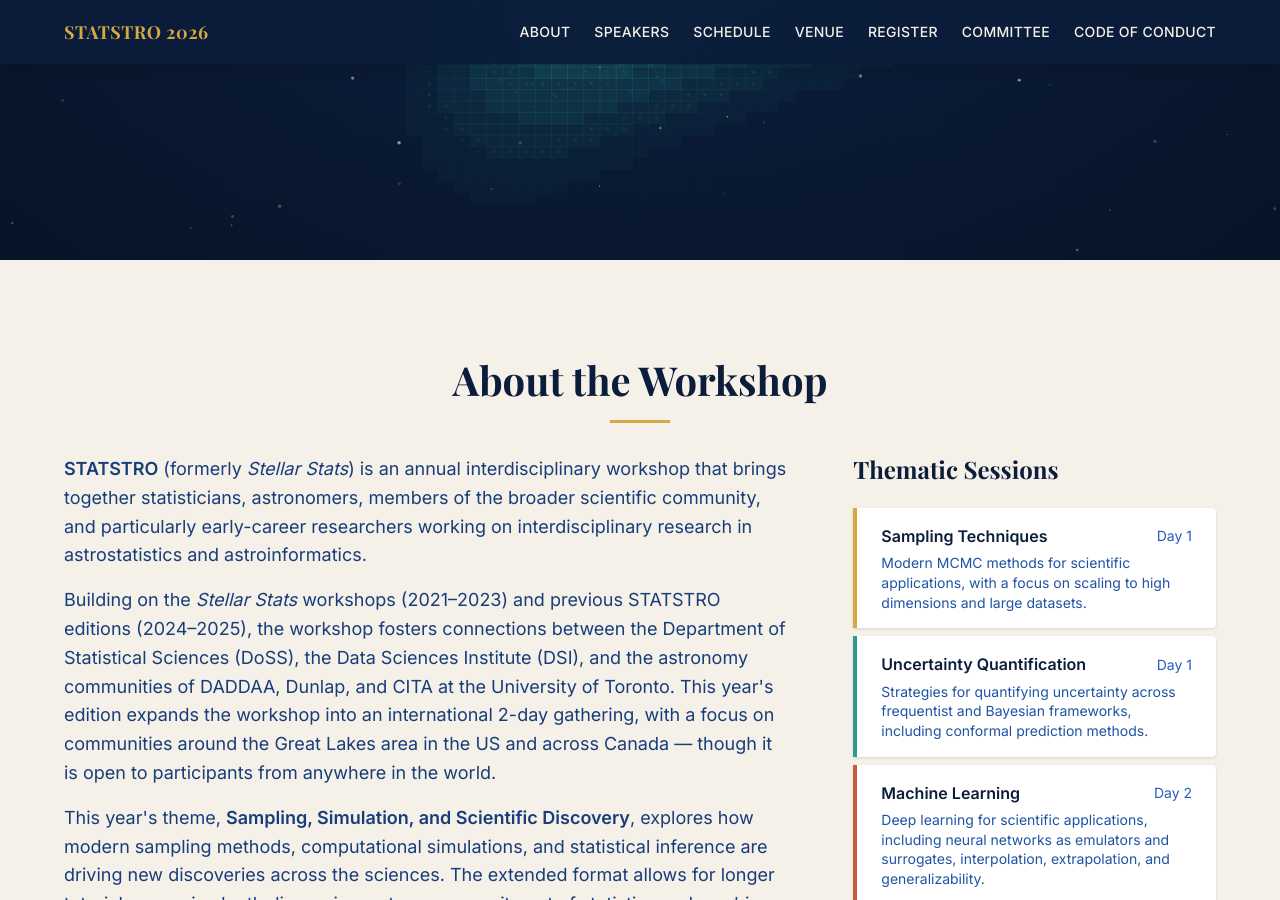
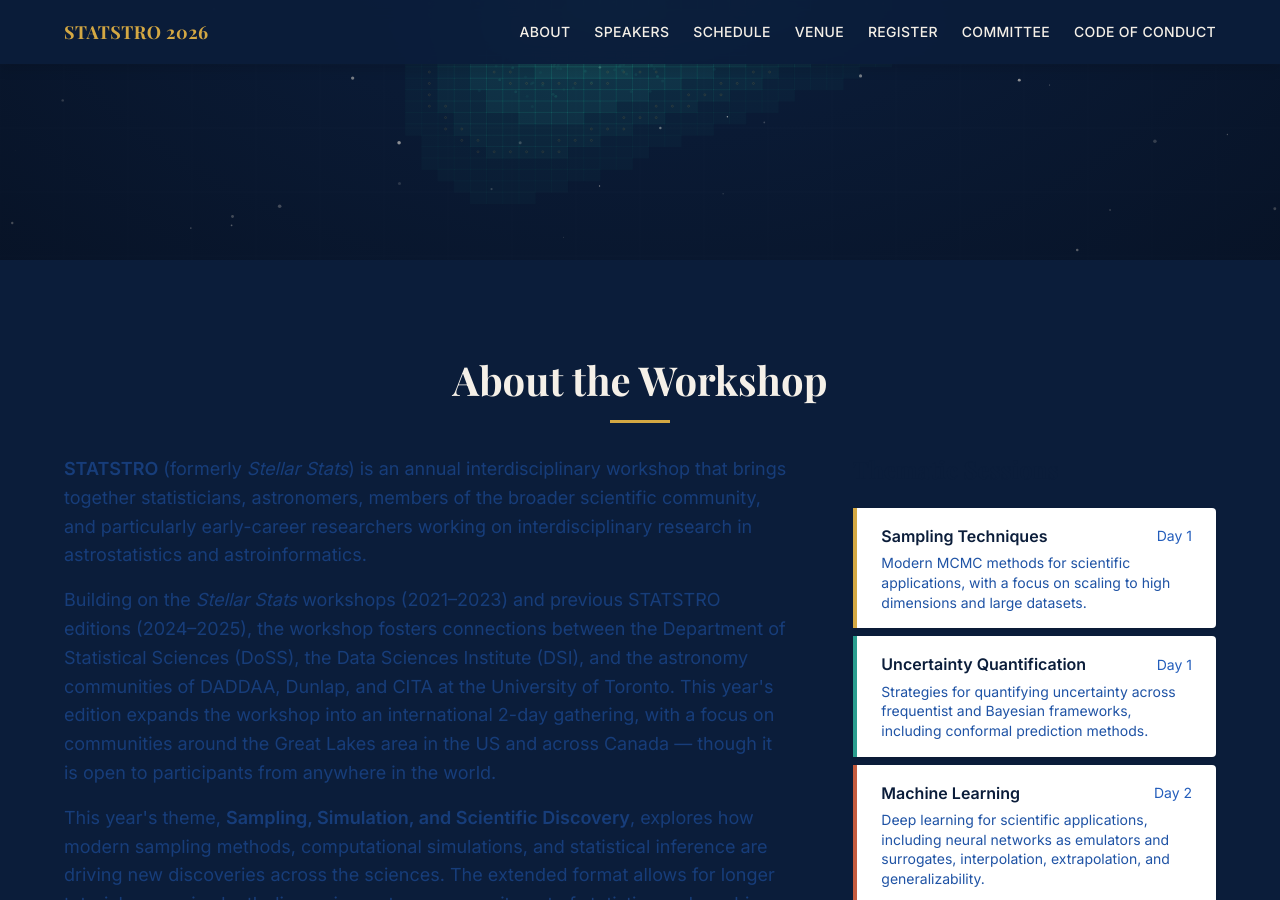
Before and after one commit to joshspeagle/STATSTRO, a Jekyll site: the page built from index.html, in a window 1280 px wide and 900 px high, scrolled down 640 px. Built offline with Jekyll 4.4.1, drawn with Linux system fonts in a browser that asks for light colours; some web fonts are replaced.

Commit message:
feat: add CSS custom property theme definitions and theme base styles
Co-Authored-By: Claude Sonnet 4.6 <noreply@anthropic.com>

```diff
--- a/_sass/_base.scss
+++ b/_sass/_base.scss
@@ -15,8 +15,9 @@ body {
   font-family: $font-body;
   font-size: $font-size-base;
   line-height: $line-height-base;
-  color: $color-text-dark;
-  background-color: $color-bg-light;
+  color: var(--color-text);
+  background-color: var(--color-bg);
+  transition: background-color 0.3s ease, color 0.3s ease;
   -webkit-font-smoothing: antialiased;
   -moz-osx-font-smoothing: grayscale;
 }
@@ -31,7 +32,7 @@ body {
 h1, h2, h3, h4, h5, h6 {
   font-family: $font-heading;
   line-height: $line-height-heading;
-  color: $navy;
+  color: var(--color-heading);
   font-weight: 700;
 }
 
@@ -45,12 +46,12 @@ p {
 }
 
 a {
-  color: $color-link;
+  color: var(--color-link);
   text-decoration: none;
   transition: color $transition-base;
 
   &:hover {
-    color: $color-link-hover;
+    color: var(--color-link-hover);
   }
 }
 
@@ -68,7 +69,7 @@ img {
   padding: $spacing-4xl 0;
 
   &:nth-child(even) {
-    background-color: white;
+    background-color: var(--color-section-alt-bg);
   }
 }
 
@@ -76,7 +77,7 @@ img {
   text-align: center;
   margin-bottom: $spacing-sm;
   font-size: $font-size-3xl;
-  color: $navy;
+  color: var(--color-heading);
 
   &::after {
     content: '';
@@ -90,7 +91,7 @@ img {
 
 .section-subtitle {
   text-align: center;
-  color: lighten($navy, 30%);
+  color: var(--color-text-muted);
   font-size: $font-size-lg;
   margin-bottom: $spacing-2xl;
 }
@@ -120,7 +121,7 @@ img {
     border-color: $teal-dark;
     color: white;
     transform: translateY(-1px);
-    box-shadow: $shadow-md;
+    box-shadow: var(--color-shadow-md);
   }
 }
 
--- a/_sass/_variables.scss
+++ b/_sass/_variables.scss
@@ -75,3 +75,60 @@ $shadow-sm: 0 1px 3px rgba(0, 0, 0, 0.12);
 $shadow-md: 0 4px 12px rgba(0, 0, 0, 0.15);
 $shadow-lg: 0 8px 30px rgba(0, 0, 0, 0.2);
 $transition-base: 0.3s ease;
+
+// Theme CSS Custom Properties
+// Dark mode is default; light mode overrides via [data-theme="light"]
+
+:root {
+  --color-bg: #{$navy};
+  --color-bg-alt: #{$navy-light};
+  --color-bg-surface: rgba(255, 255, 255, 0.05);
+  --color-bg-surface-solid: #{$navy-light};
+  --color-text: #{$cream};
+  --color-text-muted: rgba(245, 240, 232, 0.65);
+  --color-heading: #{$cream};
+  --color-accent: #{$gold};
+  --color-accent-hover: #{$gold-light};
+  --color-link: #{$teal};
+  --color-link-hover: #{$teal-light};
+  --color-border: rgba(245, 240, 232, 0.1);
+  --color-border-accent: rgba(212, 168, 67, 0.2);
+  --color-shadow: rgba(0, 0, 0, 0.3);
+  --color-shadow-sm: 0 1px 3px rgba(0, 0, 0, 0.25);
+  --color-shadow-md: 0 4px 12px rgba(0, 0, 0, 0.3);
+  --color-nav-bg: rgba(11, 29, 58, 0.95);
+  --color-nav-mobile-bg: rgba(11, 29, 58, 0.98);
+  --color-placeholder-bg: linear-gradient(135deg, rgba(255,255,255,0.05) 0%, rgba(255,255,255,0.02) 100%);
+  --color-placeholder-fg: rgba(245, 240, 232, 0.4);
+  --color-badge-bg: rgba(245, 240, 232, 0.08);
+  --color-badge-text: rgba(245, 240, 232, 0.7);
+  --color-section-alt-bg: rgba(255, 255, 255, 0.03);
+  --color-break-border: rgba(245, 240, 232, 0.1);
+}
+
+[data-theme="light"] {
+  --color-bg: #{$cream};
+  --color-bg-alt: #FFFFFF;
+  --color-bg-surface: #FFFFFF;
+  --color-bg-surface-solid: #FFFFFF;
+  --color-text: #{$navy};
+  --color-text-muted: rgba(11, 29, 58, 0.6);
+  --color-heading: #{$navy};
+  --color-accent: #{$gold};
+  --color-accent-hover: #{$gold-dark};
+  --color-link: #{$teal-dark};
+  --color-link-hover: #{$teal};
+  --color-border: rgba(11, 29, 58, 0.1);
+  --color-border-accent: rgba(11, 29, 58, 0.12);
+  --color-shadow: rgba(0, 0, 0, 0.1);
+  --color-shadow-sm: 0 1px 3px rgba(0, 0, 0, 0.08);
+  --color-shadow-md: 0 4px 12px rgba(0, 0, 0, 0.12);
+  --color-nav-bg: rgba(245, 240, 232, 0.95);
+  --color-nav-mobile-bg: rgba(245, 240, 232, 0.98);
+  --color-placeholder-bg: linear-gradient(135deg, #{$cream} 0%, #{darken($cream, 5%)} 100%);
+  --color-placeholder-fg: #{lighten($navy, 40%)};
+  --color-badge-bg: rgba(11, 29, 58, 0.06);
+  --color-badge-text: rgba(11, 29, 58, 0.6);
+  --color-section-alt-bg: #FFFFFF;
+  --color-break-border: rgba(11, 29, 58, 0.1);
+}
```
